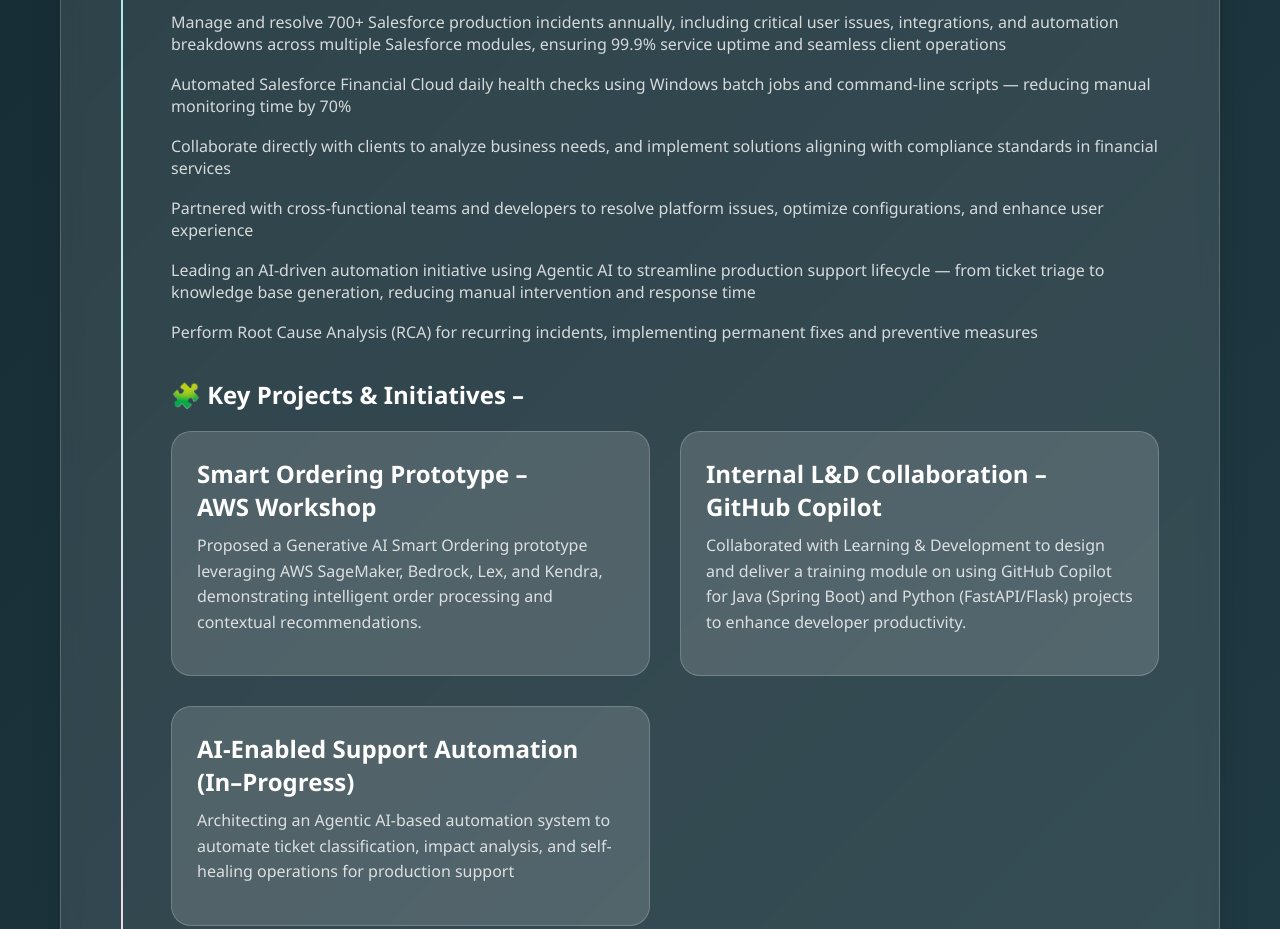
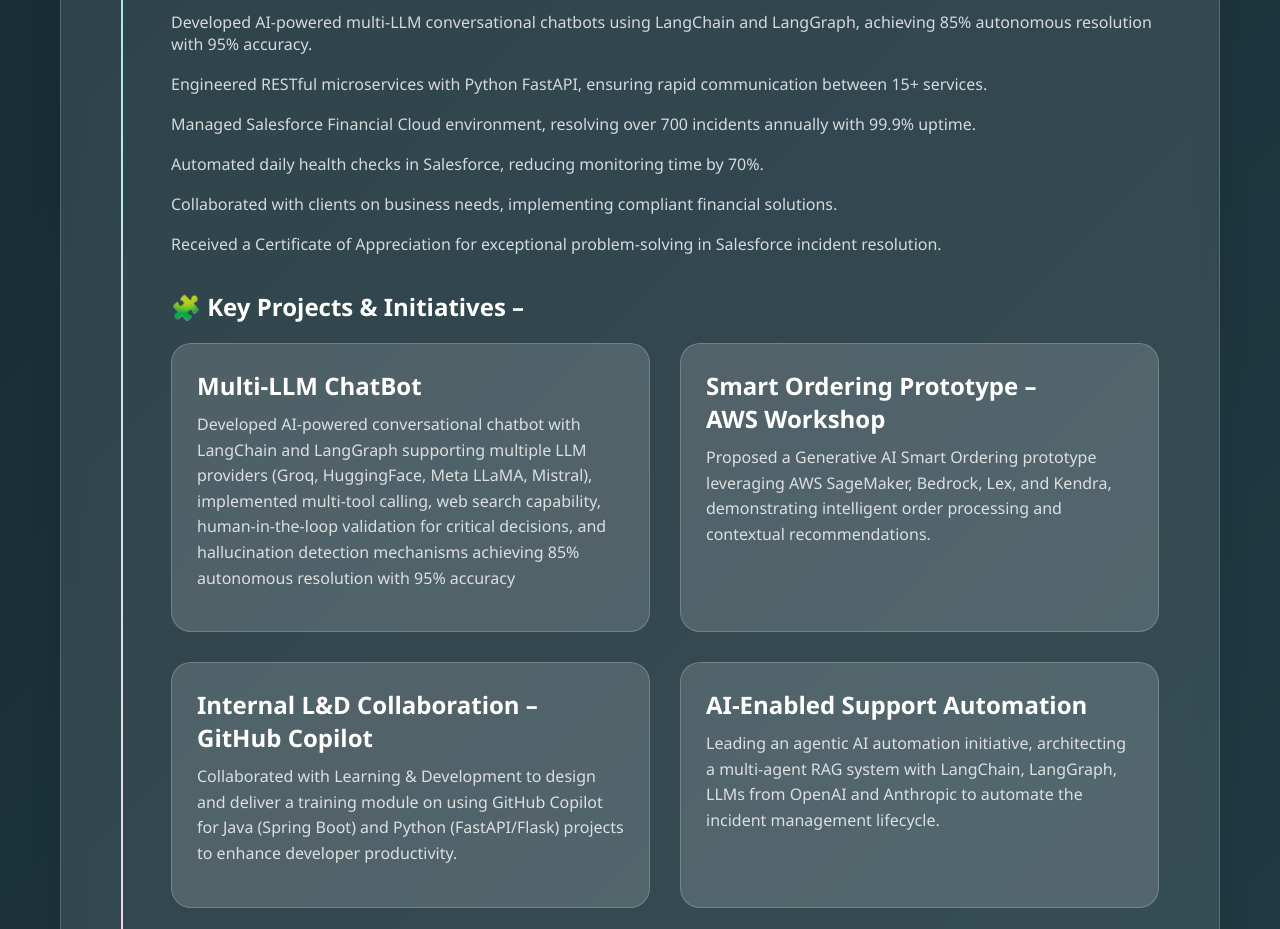
Before and after one commit to Shusovan/shusovan.github.io, a plain HTML site: page index.html in a window 1280 px wide. Shown: the part 2500-3429 px from the top of the page. Drawn offline with Linux system fonts and the light colour scheme.

Commit message:
Update index.html

```diff
--- a/index.html
+++ b/index.html
@@ -1328,17 +1328,35 @@
                     <div class="timeline-date">September, 2021 - Present</div>
                     <div class="timeline-title">Senior Software Engineer</div>
                     <div class="timeline-company">💼 Capgemini | <i>Bangalore, India</i></div>
-                        <p style="color: rgba(255,255,255,0.8); margin-bottom: 18px;">Manage and resolve 700+ Salesforce production incidents annually, including critical user issues, integrations, and automation breakdowns across multiple Salesforce modules, ensuring 99.9% service uptime and seamless client operations</p>
-                        <p style="color: rgba(255,255,255,0.8); margin-bottom: 18px;">Automated Salesforce Financial Cloud daily health checks using Windows batch jobs and command-line scripts — reducing manual monitoring time by 70%</p>
-                        <p style="color: rgba(255,255,255,0.8); margin-bottom: 18px;">Collaborate directly with clients to analyze business needs, and implement solutions aligning with compliance standards in financial services</p>
-                        <p style="color: rgba(255,255,255,0.8); margin-bottom: 18px;">Partnered with cross-functional teams and developers to resolve platform issues, optimize configurations, and enhance user experience</p>
-                        <p style="color: rgba(255,255,255,0.8); margin-bottom: 18px;">Leading an AI-driven automation initiative using Agentic AI to streamline production support lifecycle — from ticket triage to knowledge base generation, reducing manual intervention and response time</p>
-                        <p style="color: rgba(255,255,255,0.8); margin-bottom: 35px;">Perform Root Cause Analysis (RCA) for recurring incidents, implementing permanent fixes and preventive measures</p>
+                        <p style="color: rgba(255,255,255,0.8); margin-bottom: 18px;">Developed AI-powered multi-LLM conversational chatbots using LangChain and LangGraph, achieving 85% autonomous resolution with 95% accuracy.</p>
+                        <p style="color: rgba(255,255,255,0.8); margin-bottom: 18px;">Engineered RESTful microservices with Python FastAPI, ensuring rapid communication between 15+ services.</p>
+                        <p style="color: rgba(255,255,255,0.8); margin-bottom: 18px;">Managed Salesforce Financial Cloud environment, resolving over 700 incidents annually with 99.9% uptime.</p>
+                        <p style="color: rgba(255,255,255,0.8); margin-bottom: 18px;">Automated daily health checks in Salesforce, reducing monitoring time by 70%.</p>
+                        <p style="color: rgba(255,255,255,0.8); margin-bottom: 18px;">Collaborated with clients on business needs, implementing compliant financial solutions.</p>
+                        <p style="color: rgba(255,255,255,0.8); margin-bottom: 35px;">Received a Certificate of Appreciation for exceptional problem-solving in Salesforce incident resolution.</p>
 
                         <!--<section class="section" id="projects">-->
             <!--<h4 class="section-title">Key Projects & Initiatives</h4>-->
             <div class="project-title" style="margin-bottom: -20px;">🧩 Key Projects & Initiatives  –</div>
             <div class="projects-grid">
+                <div class="project-card">
+                    <!--<div class="project-image">🚀</div>-->
+                    <div class="project-content">
+                        <div class="project-title">Multi-LLM ChatBot</div>
+                        <div class="project-description">
+                            Developed AI-powered conversational chatbot with LangChain and LangGraph supporting multiple LLM providers
+                            (Groq, HuggingFace, Meta LLaMA, Mistral), implemented multi-tool calling, web search capability, human-in-the-loop
+                            validation for critical decisions, and hallucination detection mechanisms achieving 85% autonomous resolution with 95% accuracy
+                        </div>
+                        <!--<div class="project-tags">
+                            <span class="tag">Agentic AI</span>
+                            <span class="tag">RAG</span>
+                            <span class="tag">LangGraph</span>
+                            <span class="tag">Python</span>
+                        </div>-->
+                    </div>
+                </div>
+
                 <div class="project-card">
                     <!--<div class="project-image">📱</div>-->
                     <div class="project-content">
@@ -1373,9 +1391,10 @@
                 <div class="project-card">
                     <!--<div class="project-image">🚀</div>-->
                     <div class="project-content">
-                        <div class="project-title">AI-Enabled Support Automation <br>(In–Progress)</div>
+                        <div class="project-title">AI-Enabled Support Automation</div>
                         <div class="project-description">
-                            Architecting an Agentic AI-based automation system to automate ticket classification, impact analysis, and self-healing operations for production support
+                            Leading an agentic AI automation initiative, architecting a multi-agent RAG system with LangChain, LangGraph,
+                            LLMs from OpenAI and Anthropic to automate the incident management lifecycle.
                         </div>
                         <!--<div class="project-tags">
                             <span class="tag">Agentic AI</span>
```
